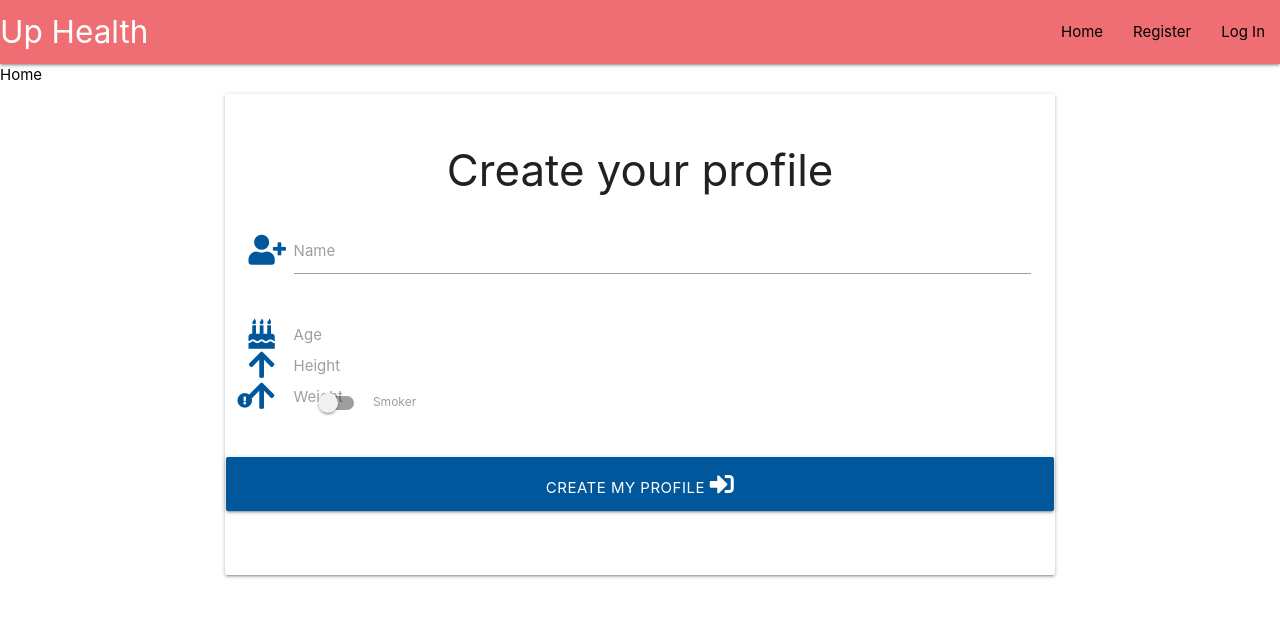
After one commit to Mattjones444/level_up-health, a Flask app: template level_up/templates/add_profile.html in a window 1280 px wide. The commit adds this page. Shown: the top 617 px of the page. Run offline with Flask 2, Linux system fonts and the light colour scheme; the template is opened without the code that fills it, so the values that code supplies are empty; some libraries are stand-ins or nearby versions.

Commit message:
Added register profile functionality

```diff
--- /dev/null
+++ b/level_up/templates/add_profile.html
@@ -0,0 +1,67 @@
+{% extends "base.html" %}
+{% block content %}
+<div class="row jumbo-image">
+    <div class="div s12 left-align">
+    <a href="{{ url_for('home_page')}}" class="home-button black-text">Home</a>
+</div>
+    <div class="row jumbo-image">
+        <form class="col s12 m8 offset-m2" method="POST" action="{{ url_for('add_profile') }}">
+            <div class="card-panel">
+                <h3 class="center-align">Create your profile</h3>
+                <div class="row">
+                    <div class="input-field col s12">
+                        <i class="fas fa-user-plus prefix light-blue-text text-darken-4"></i>
+                        <input id="profile_name" name="profile_name" type="text" class="validate" required>
+                        <label for="profile_name">Name</label>
+                    </div>
+                    <div class="input-field col s12">
+                        <i class="fas fa-birthday-cake prefix light-blue-text text-darken-4"></i>
+                        <select name="age" id="age">
+                          <option value="" disabled selected>Choose your age</option>
+                          <option value="45">45</option>
+                          <option value="46">46</option>
+                          <option value="47">47</option>
+                        </select>
+                        <label for="age">Age</label>
+                      </div>
+                <div class="input-field col s12">
+                    <i class="fas fa-arrow-up prefix light-blue-text text-darken-4"></i>
+                    <select name="height" id="height">
+                      <option value="" disabled selected>Choose your height (feet)</option>
+                      <option value="5'10">5'10</option>
+                      <option value="5'11">5'11</option>
+                      <option value="6'0">6'</option>
+                    </select>
+                    <label for="height">Height</label>
+                  </div>
+                  <div class="input-field col s12">
+                    <i class="fas fa-arrow-up prefix light-blue-text text-darken-4"></i>
+                    <select name="weight" id="weight">
+                      <option value="" disabled selected>Choose your weight (weight)</option>
+                      <option value="60">60kg</option>
+                      <option value="61">61kg</option>
+                      <option value="62">62kg</option>
+                    </select>
+                    <label for="weight">Weight</label>
+                  </div>
+                  <div class="switch">
+                    <i class="fas fa-exclamation-circle prefix light-blue-text text-darken-4"></i>
+                    <label for="smoker">
+                    <input type="checkbox" id="smoker" name="smoker">
+                    <span class="lever"></span>
+                    Smoker
+                    </label>
+                </div>
+                <br>
+                <br>
+                  <div class="row">
+                    <button type="submit" class="col s12 btn-large light-blue darken-4 text-shadow">
+                        Create my Profile <i class="fas fa-sign-in-alt"></i>
+                    </button>
+                </div>
+            </div>
+            </div>
+        </form>
+    </div>
+</div>
+{% endblock %}
--- a/level_up/templates/base.html
+++ b/level_up/templates/base.html
@@ -18,7 +18,7 @@
             <a href="#" data-target="mobile-demo" class="sidenav-trigger right black"><i class="fas fa-bars"></i></a>
             <ul class="right hide-on-med-and-down">
                 <li><a href="{{ url_for('home_page') }}" class="black-text">Home</a></li>
-                <li><a href="" class="black-text" >Register</a></li>
+                <li><a href="{{ url_for('register') }}" class="black-text" >Register</a></li>
                 <li><a href="" class="black-text">Log In</a></li>
 
             </ul>
```
Also changed, not shown: level_up/routes.py (+13 -0 lines).
